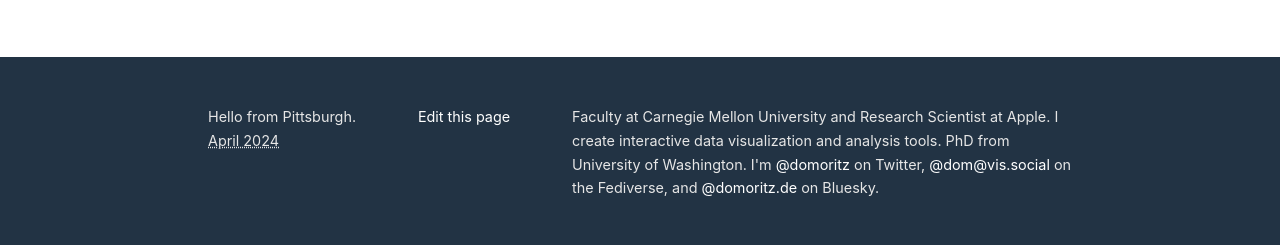
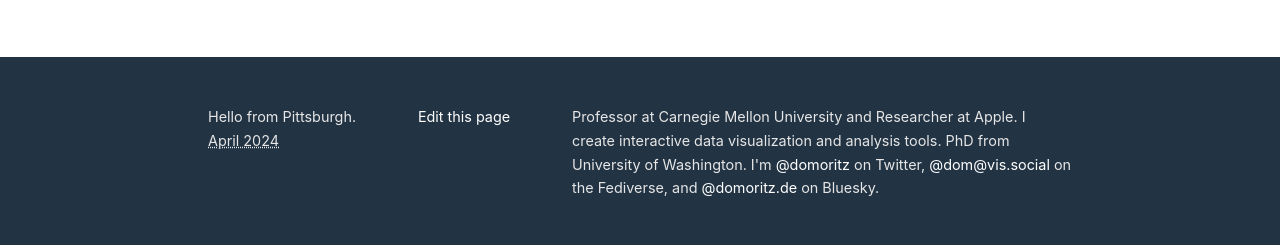
Before and after one commit to domoritz/domoritz.github.io, a Jekyll site: the page built from index.md, in a window 1280 px wide. Shown: the part 2044-2289 px from the top of the page. Built offline with Jekyll 4.4.1, drawn with Linux system fonts in a browser that asks for light colours.

Commit message:
missed one

```diff
--- a/_config.yml
+++ b/_config.yml
@@ -2,7 +2,7 @@
 title: Dominik Moritz
 email: domoritz@cmu.edu
 description: > # this means to ignore newlines until "baseurl:"
-   Faculty at Carnegie Mellon University and Research Scientist at Apple. I create interactive data visualization and analysis tools. PhD from University of Washington.
+   Professor at Carnegie Mellon University and Researcher at Apple. I create interactive data visualization and analysis tools. PhD from University of Washington.
 baseurl: "" # the subpath of your site, e.g. /blog
 url: "https://www.domoritz.de" # the base hostname & protocol for your site
 production_url: "https://www.domoritz.de"
```
